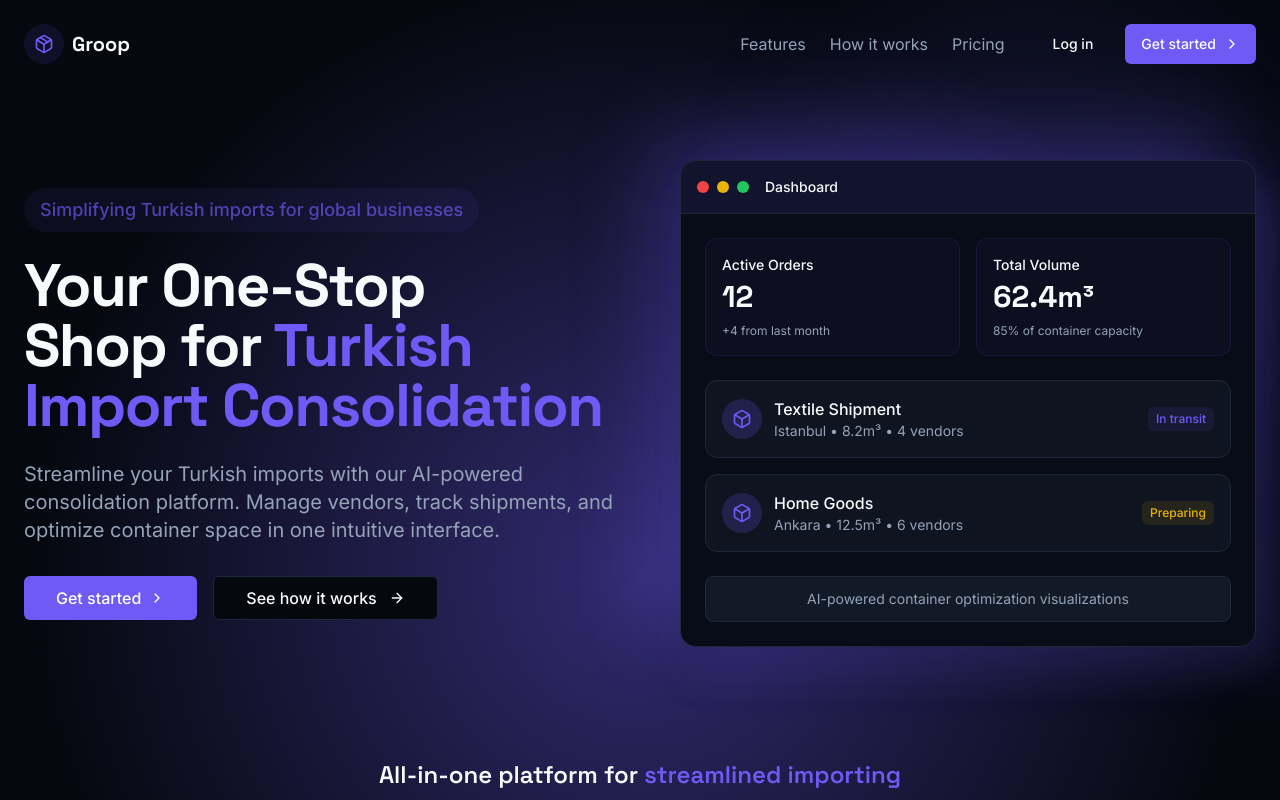
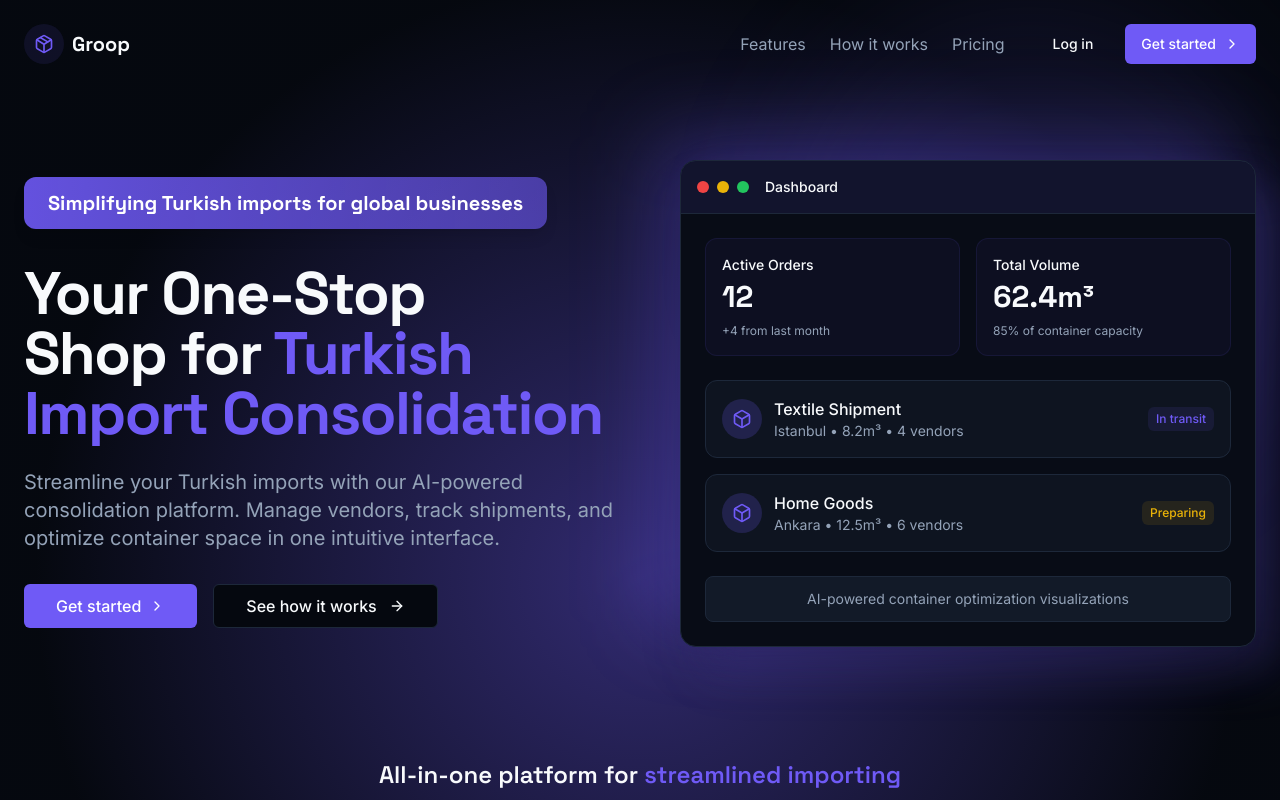
Before and after one commit to yusufbicer/vessel-sync-15, a React (Vite) app: page / in a window 1280 px wide. Shown: the top 800 px of the page. Built offline with nearby package versions, Linux system fonts and the light colour scheme.

Commit message:
Improve hero section text effect
Improve the visual effect of the "Simplifying Turkish imports for global businesses" text in the hero section.

```diff
--- a/src/components/Hero.tsx
+++ b/src/components/Hero.tsx
@@ -14,7 +14,7 @@ const Hero = () => {
         <div className="flex flex-col lg:flex-row items-center gap-12 lg:gap-16">
           {/* Hero content */}
           <div className="flex-1 text-center lg:text-left max-w-3xl mx-auto lg:mx-0">
-            <div className="inline-block mb-6 rounded-full bg-primary/10 px-4 py-2 text-base md:text-lg font-medium text-primary animate-pulse">
+            <div className="mb-8 inline-flex font-display font-bold px-6 py-3 text-lg md:text-xl rounded-xl bg-gradient-to-r from-primary/90 to-primary/60 text-white shadow-lg animate-float">
               Simplifying Turkish imports for global businesses
             </div>
             <h1 className="text-4xl md:text-5xl lg:text-6xl font-display font-bold tracking-tight mb-6 text-balance">
```
